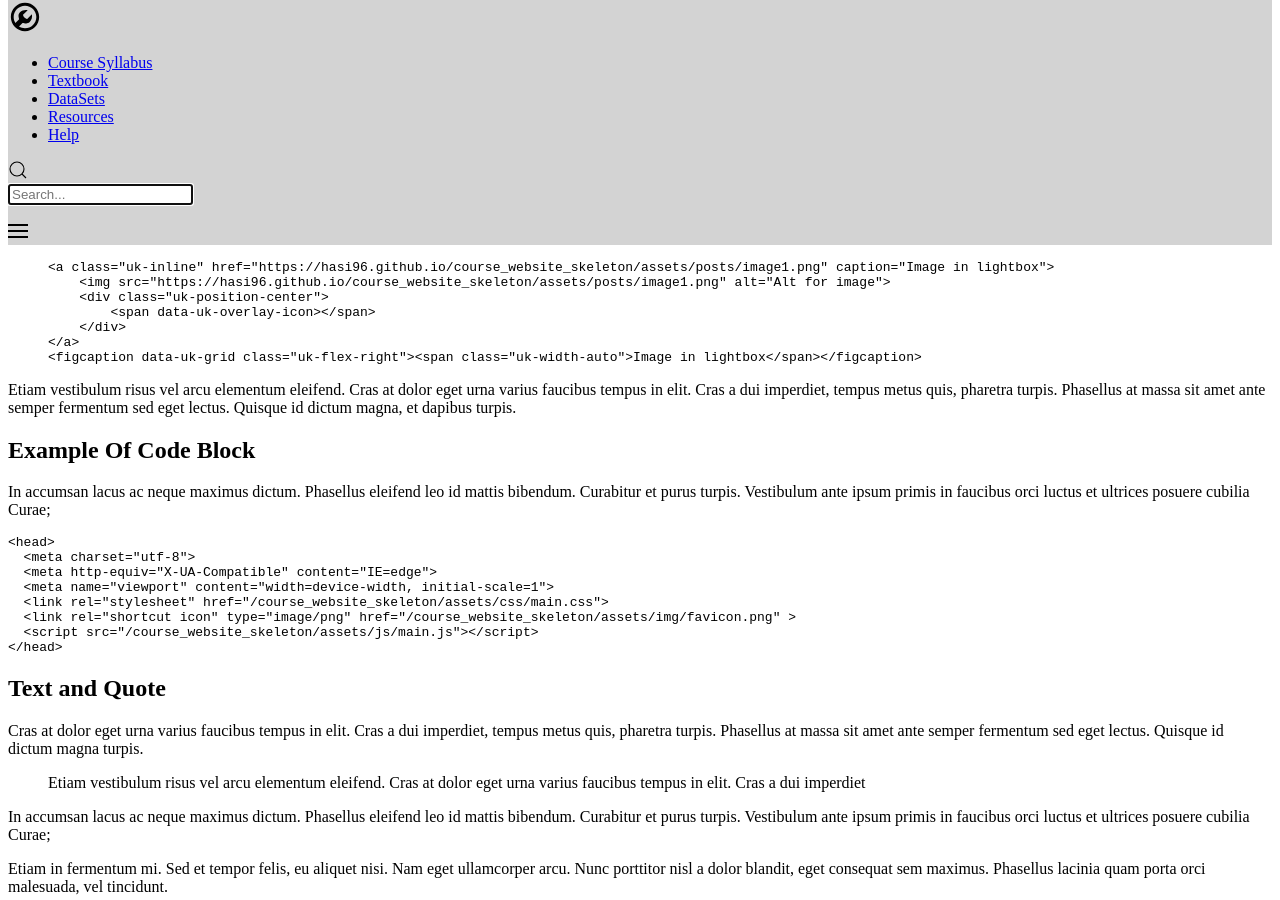
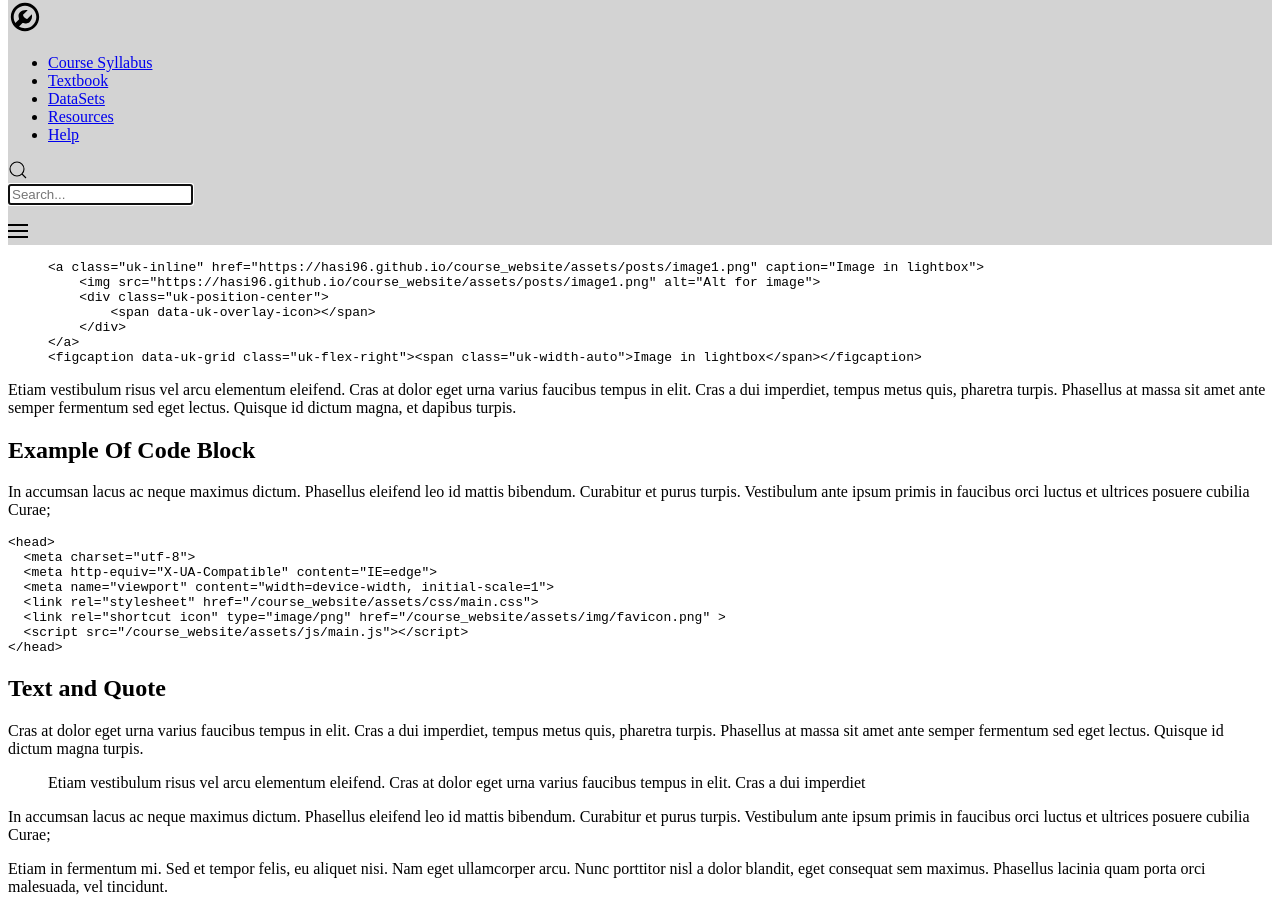
Before and after one commit to hasi96/course_website, a Jekyll site: the page built from _posts/2017-05-25-post7.md, in a window 1280 px wide and 900 px high, scrolled down 265 px. Built offline with Jekyll 4.4.1, drawn with Linux system fonts in a browser that asks for light colours; nearby versions of some CDN libraries; comment, search, counter and statistics services are not loaded; a style sheet for code colours, icons or effects is not loaded.

Commit message:
Update _config.yml

```diff
--- a/_config.yml
+++ b/_config.yml
@@ -9,7 +9,7 @@
 description:        Documentation Jekyll theme.
 
 # Site subpath, e.g. /blog
-baseurl:            "/course_website_skeleton"
+baseurl:            "/course_website"
 
 # Permalink URLs structure, for permalink style options see: https://jekyllrb.com/docs/permalinks/
 permalink:          /:title/
@@ -111,19 +111,19 @@
 
 header:
 - title: Course Syllabus
-  url: /course_website_skeleton/syllabus/
+  url: /course_website/syllabus/
 
 - title: Textbook
-  url: /course_website_skeleton/syllabus/
+  url: /course_website/syllabus/
 
 - title: DataSets
-  url: /course_website_skeleton/news/
+  url: /course_website/news/
 
 - title: Resources
-  url: /course_website_skeleton/changelog/
+  url: /course_website/changelog/
 
 - title: Help
-  url: /course_website_skeleton/contact/
+  url: /course_website/contact/
 
 
 info:
```
